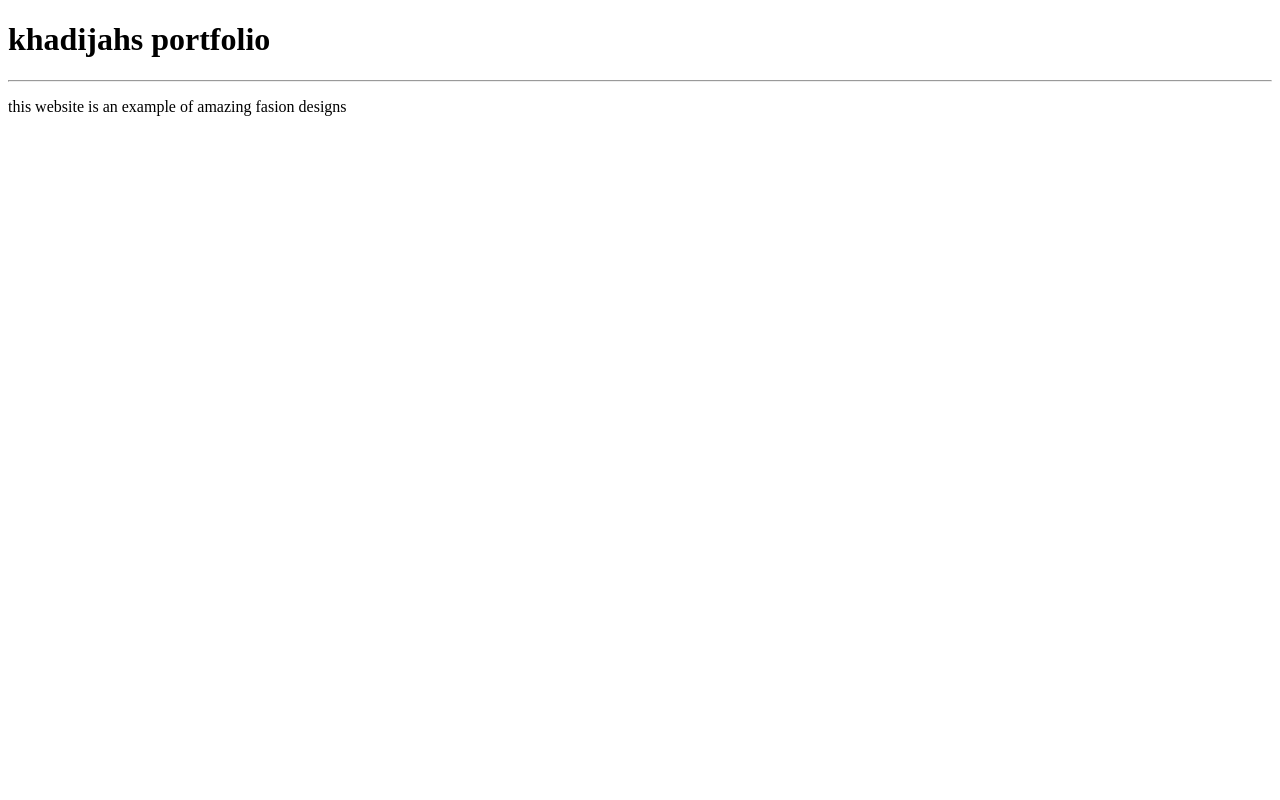
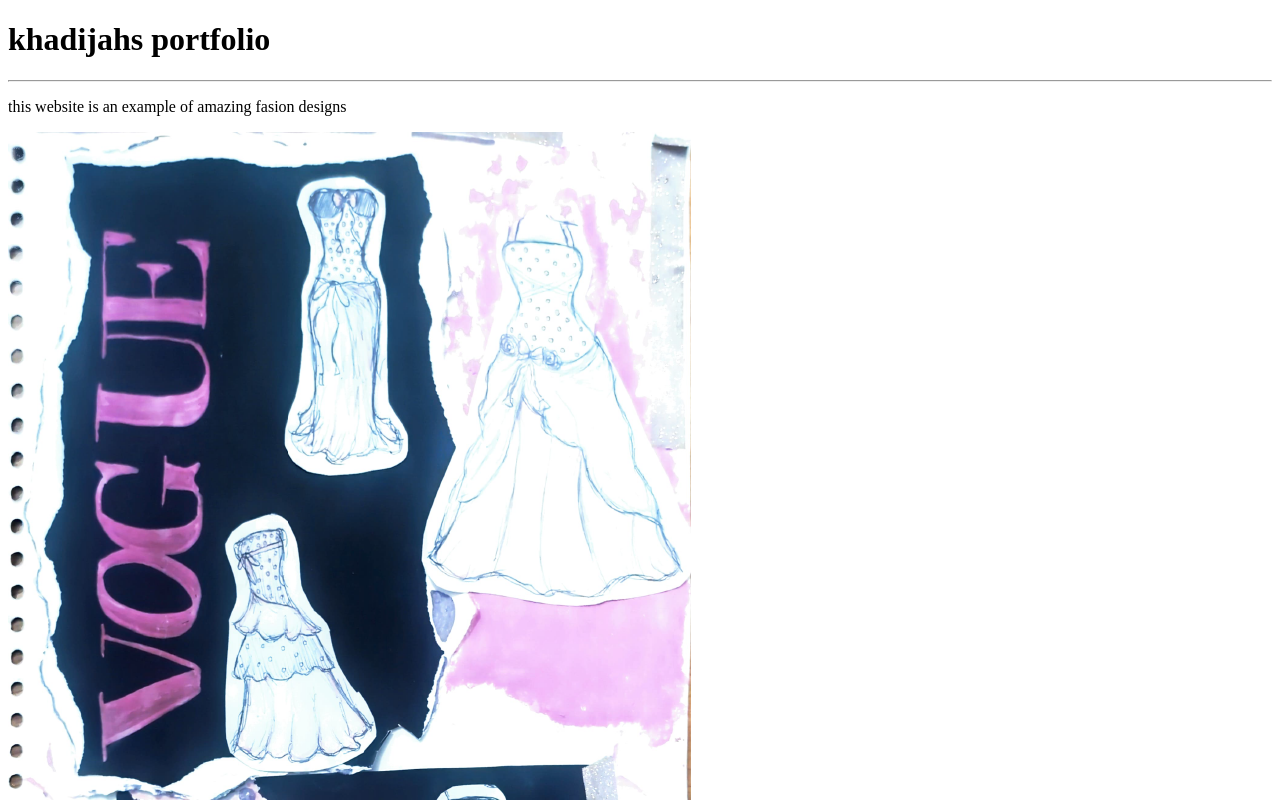
Before and after one commit to bobbydobbyrobby/bobbydobbyrobby.github.io, a plain HTML site: page index.html in a window 1280 px wide. Shown: the top 800 px of the page. Drawn offline with Linux system fonts and the light colour scheme.

Commit message:
Update index.html

```diff
--- a/index.html
+++ b/index.html
@@ -9,6 +9,7 @@
   <h1>khadijahs portfolio</h1>
   <hr>
   <p>this website is an example of amazing fasion designs</p>
+  <img src="fashion_1.png">
 </body>
 
 </html>
```
